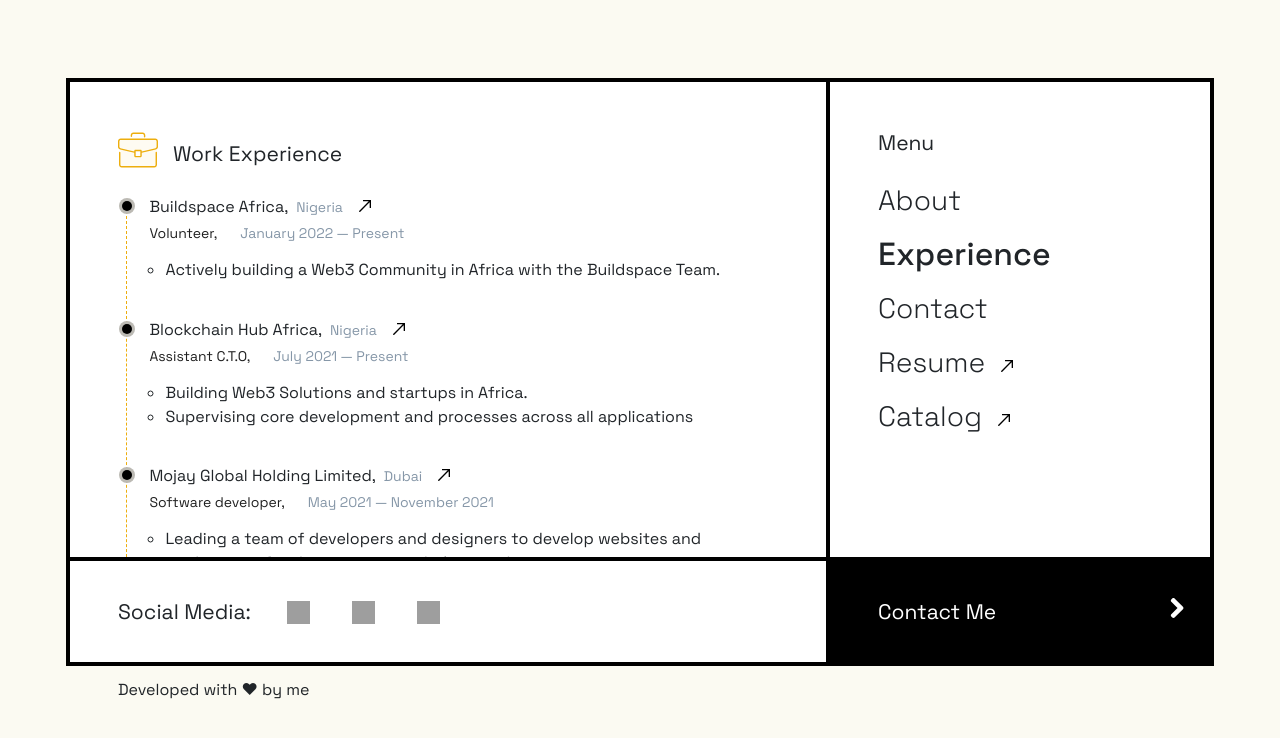
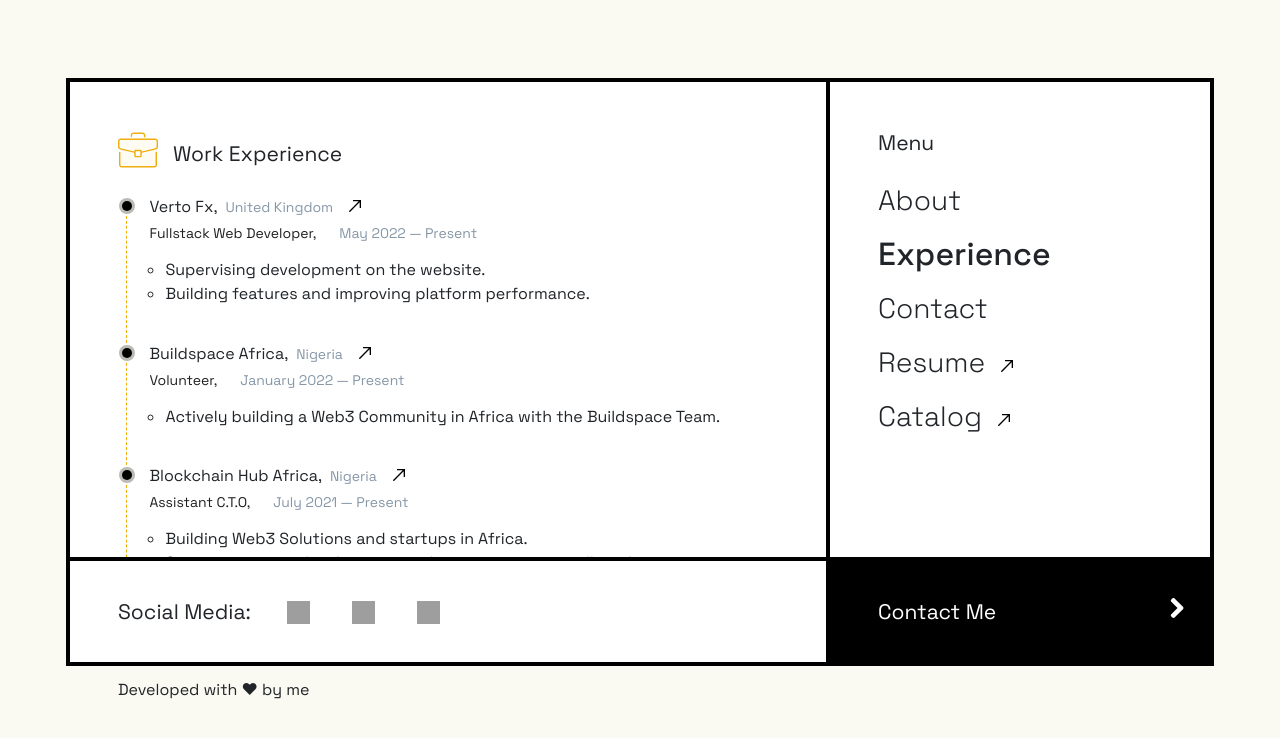
Before and after one commit to Davien21/simple-resume, a Next.js app: page /experience in a window 1280 px wide. Shown: the top 738 px of the page. Built offline with nearby package versions, Linux system fonts and the light colour scheme; grey boxes are pictures that could not be loaded.

Commit message:
--refactor: update experience

```diff
--- a/pages/experience.jsx
+++ b/pages/experience.jsx
@@ -14,7 +14,10 @@
           name="description"
           content="Hello, My name is Chidiebere Ekennia and I am a Software Developer. This is a simple portfolio website I made so you can learn more about me"
         />
-        <meta name="keywords" content="Chidiebere Ekennia, Chidiebere, Chidi, Ekennia"></meta>
+        <meta
+          name="keywords"
+          content="Chidiebere Ekennia, Chidiebere, Chidi, Ekennia"
+        ></meta>
         <link rel="icon" href="/software-2.png" />
       </Head>
       <section id="experience-intro">
@@ -28,9 +31,34 @@
         </div>
       </section>
       <section id="work-timeline" className="mt-4 px-2">
-      <article className="timeline-item">
+        <article className="timeline-item">
           <header>
-            <ExternalLink href="https://www.buildspace.africa/" className="article-title">
+            <ExternalLink
+              href="https://www.vertofx.com/"
+              className="article-title"
+            >
+              <span className="">Verto Fx,</span>
+              <span className="pl-2 pr-3 location">United Kingdom</span>
+              <RightUpImage />
+            </ExternalLink>
+            <div className="meta-info row mt-1">
+              <span className="col-auto pr-2 role">
+                Fullstack Web Developer,
+              </span>
+              <span className="col-auto period">May 2022 — Present</span>
+            </div>
+          </header>
+          <ul className="description">
+            <li>Supervising development on the website.</li>
+            <li>Building features and improving platform performance.</li>
+          </ul>
+        </article>
+        <article className="timeline-item">
+          <header>
+            <ExternalLink
+              href="https://www.buildspace.africa/"
+              className="article-title"
+            >
               <span className="">Buildspace Africa,</span>
               <span className="pl-2 pr-3 location">Nigeria</span>
               <RightUpImage />
@@ -42,13 +70,17 @@
           </header>
           <ul className="description">
             <li>
-              Actively building a Web3 Community in Africa with the Buildspace Team.
+              Actively building a Web3 Community in Africa with the Buildspace
+              Team.
             </li>
           </ul>
         </article>
-      <article className="timeline-item">
+        <article className="timeline-item">
           <header>
-            <ExternalLink href="https://www.blockchainhubafrica.com" className="article-title">
+            <ExternalLink
+              href="https://www.blockchainhubafrica.com"
+              className="article-title"
+            >
               <span className="">Blockchain Hub Africa,</span>
               <span className="pl-2 pr-3 location">Nigeria</span>
               <RightUpImage />
@@ -59,10 +91,10 @@
             </div>
           </header>
           <ul className="description">
+            <li>Building Web3 Solutions and startups in Africa.</li>
             <li>
-              Building Web3 Solutions and startups in Africa.
+              Supervising core development and processes across all applications
             </li>
-            <li>Supervising core development and processes across all applications</li>
           </ul>
         </article>
         <article className="timeline-item">
@@ -98,7 +130,9 @@
             </ExternalLink>
             <div className="meta-info row mt-1">
               <span className="col-auto pr-2 role">Software developer,</span>
-              <span className="col-auto period">March 2021 — November 2021</span>
+              <span className="col-auto period">
+                July 2020 — November 2021
+              </span>
             </div>
           </header>
           <ul className="description">
```
